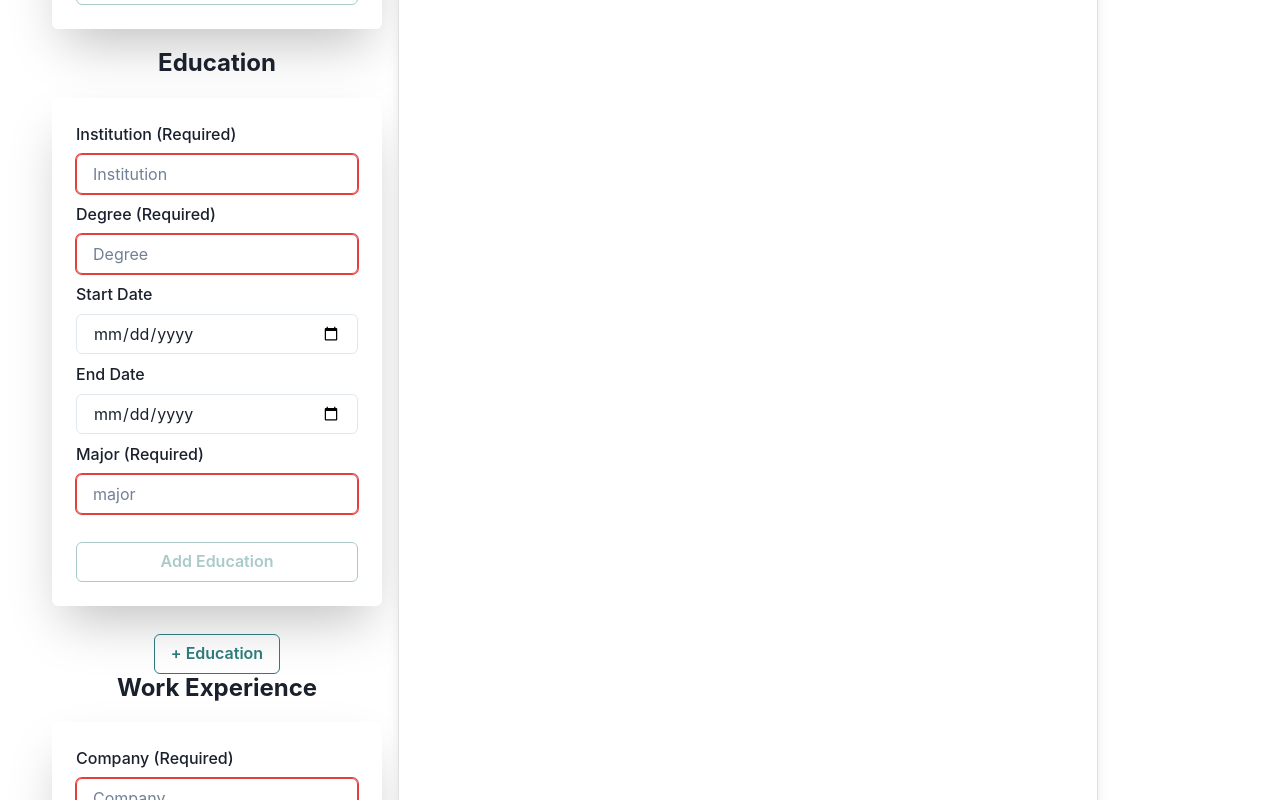
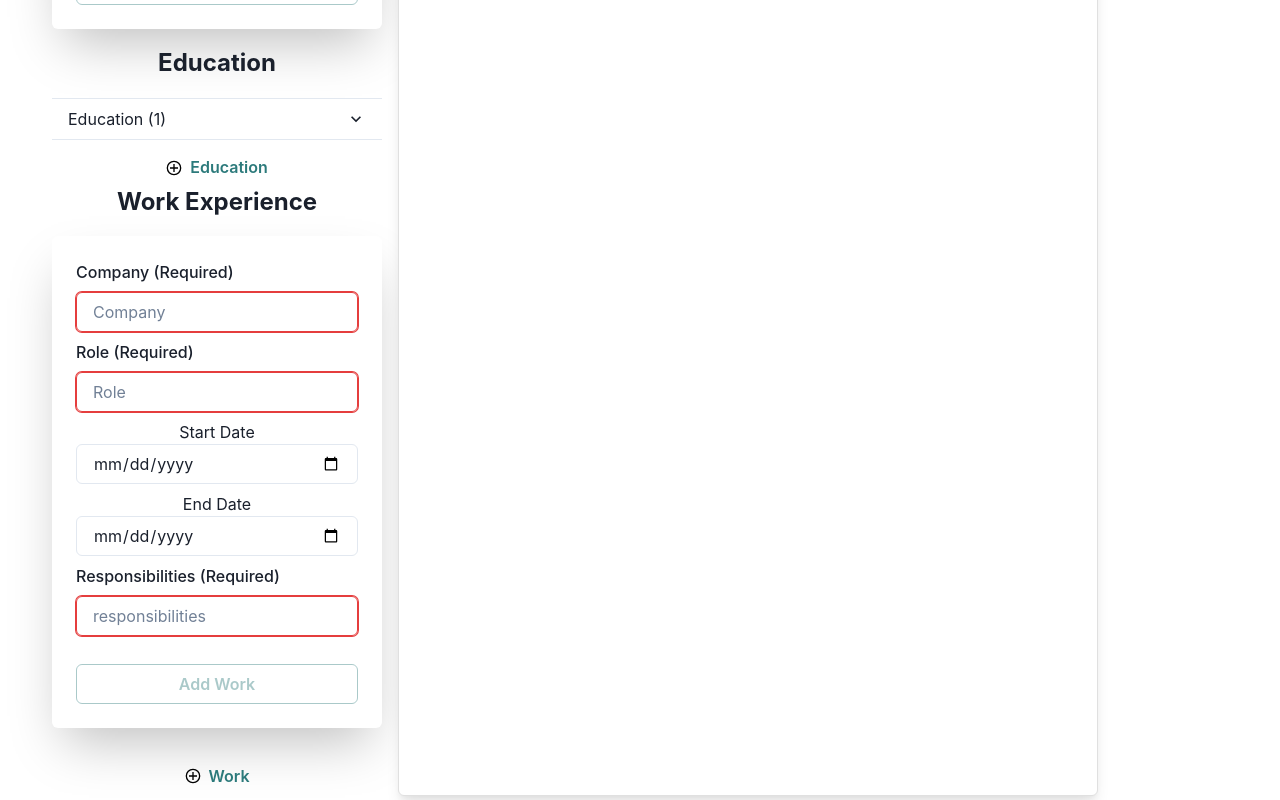
Before and after one commit to angelr1076/React-CV-App, a React (Vite) app: page / in a window 1280 px wide. Shown: the part 500-1300 px from the top of the page. Built offline with nearby package versions, Linux system fonts and the light colour scheme.

Commit message:
Added Accordian component from chakraui to CVCollector component for the Education and Work forms' duplication. Added react-icons

```diff
--- a/package.json
+++ b/package.json
@@ -18,7 +18,8 @@
     "@emotion/styled": "^11.11.0",
     "framer-motion": "^10.16.4",
     "react": "^18.2.0",
-    "react-dom": "^18.2.0"
+    "react-dom": "^18.2.0",
+    "react-icons": "^4.11.0"
   },
   "devDependencies": {
     "@types/react": "^18.2.15",
--- a/src/components/CVCollector.jsx
+++ b/src/components/CVCollector.jsx
@@ -3,7 +3,18 @@ import { GeneralInfoForm } from './GeneralInfoForm';
 import { EducationForm } from './EducationForm';
 import { WorkExperienceForm } from './WorkExperienceForm';
 import { CVContext } from './CVProvider';
-import { Heading, Text, Button } from '@chakra-ui/react';
+import {
+  Heading,
+  Text,
+  Button,
+  Box,
+  Accordion,
+  AccordionItem,
+  AccordionButton,
+  AccordionPanel,
+  AccordionIcon,
+} from '@chakra-ui/react';
+import { GrAddCircle } from 'react-icons/gr';
 
 function CVCollector() {
   const { addGeneralInfo, addEducation, addWorkExperience } =
@@ -30,22 +41,39 @@ function CVCollector() {
         <Heading as='h3' size='md' noOfLines={1} mb={5}>
           <Text fontSize='2xl'>Education</Text>
         </Heading>
-        {educationForms.map((number, index) => (
-          <EducationForm key={index} addEducation={addEducation} />
+        {/* Education Forms */}
+        {educationForms.map((item, index) => (
+          <Accordion key={index} allowMultiple>
+            <AccordionItem>
+              <h2>
+                <AccordionButton>
+                  <Box as='span' flex='1' textAlign='left'>
+                    Education ({index + 1})
+                  </Box>
+                  <AccordionIcon />
+                </AccordionButton>
+              </h2>
+              <AccordionPanel pb={4}>
+                <EducationForm key={index} addEducation={addEducation} />
+              </AccordionPanel>
+            </AccordionItem>
+          </Accordion>
         ))}
         <Button
           onClick={handleAddEducationForm}
-          variant='outline'
+          leftIcon={<GrAddCircle />}
           colorScheme='teal'
+          variant='ghost'
           mt={2}>
-          + Education
+          Education
         </Button>
       </div>
       <div>
+        {/* Work forms */}
         <Heading as='h3' size='md' noOfLines={1} mb={5}>
           <Text fontSize='2xl'>Work Experience</Text>
         </Heading>
-        {workForms.map((number, index) => (
+        {workForms.map((item, index) => (
           <WorkExperienceForm
             key={index}
             addWorkExperience={addWorkExperience}
@@ -53,10 +81,11 @@ function CVCollector() {
         ))}
         <Button
           onClick={handleAddWorkForm}
-          variant='outline'
+          leftIcon={<GrAddCircle />}
           colorScheme='teal'
+          variant='ghost'
           mt={2}>
-          + Work
+          Work
         </Button>
       </div>
     </section>
```
Also changed, not shown: 1 other file (tests, documents, lock files or other folders).
